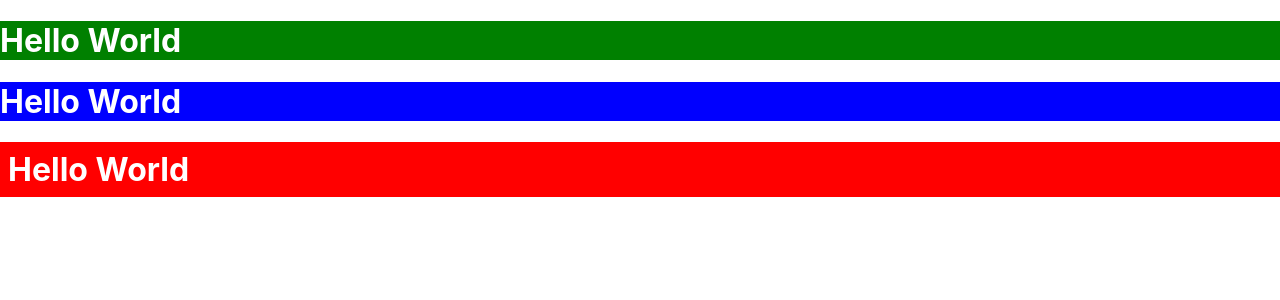
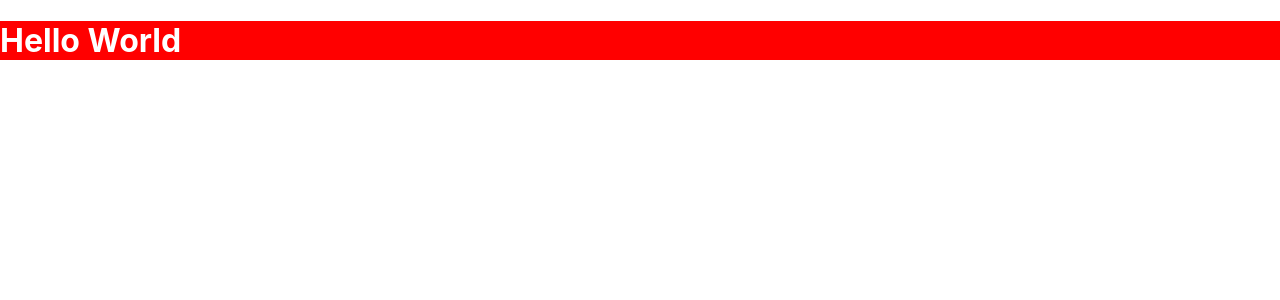
Before and after one commit to mayuri-patade/first-react-app, a React (Create React App) app: page / in a window 1280 px wide. Shown: the top 300 px of the page. Built offline with nearby package versions, Linux system fonts and the light colour scheme.

Commit message:
external

```diff
--- a/src/App.css
+++ b/src/App.css
@@ -1,38 +1,4 @@
-.App {
-  text-align: center;
-}
-
-.App-logo {
-  height: 40vmin;
-  pointer-events: none;
-}
-
-@media (prefers-reduced-motion: no-preference) {
-  .App-logo {
-    animation: App-logo-spin infinite 20s linear;
-  }
-}
-
-.App-header {
-  background-color: #282c34;
-  min-height: 100vh;
-  display: flex;
-  flex-direction: column;
-  align-items: center;
-  justify-content: center;
-  font-size: calc(10px + 2vmin);
+.beautiful{
+  background: red;
   color: white;
 }
-
-.App-link {
-  color: #61dafb;
-}
-
-@keyframes App-logo-spin {
-  from {
-    transform: rotate(0deg);
-  }
-  to {
-    transform: rotate(360deg);
-  }
-}
--- a/src/App.js
+++ b/src/App.js
@@ -1,13 +1,12 @@
+import "./App.css";
+
 function App() {
 
-  let style = { background: "green",color: "white"};
+
   return (
     <>
-    <h1 style={style}>Hello World</h1>
+    <h1 className="beautiful">Hello World</h1>
 
-    <h1 style = {{ background: "blue",color: "white"}}>Hello World</h1>
-
-    <h1 style = {{ backgroundColor: "red",color:"white",padding: "8px"}}>Hello World</h1>
     </>
   );
 }
```
